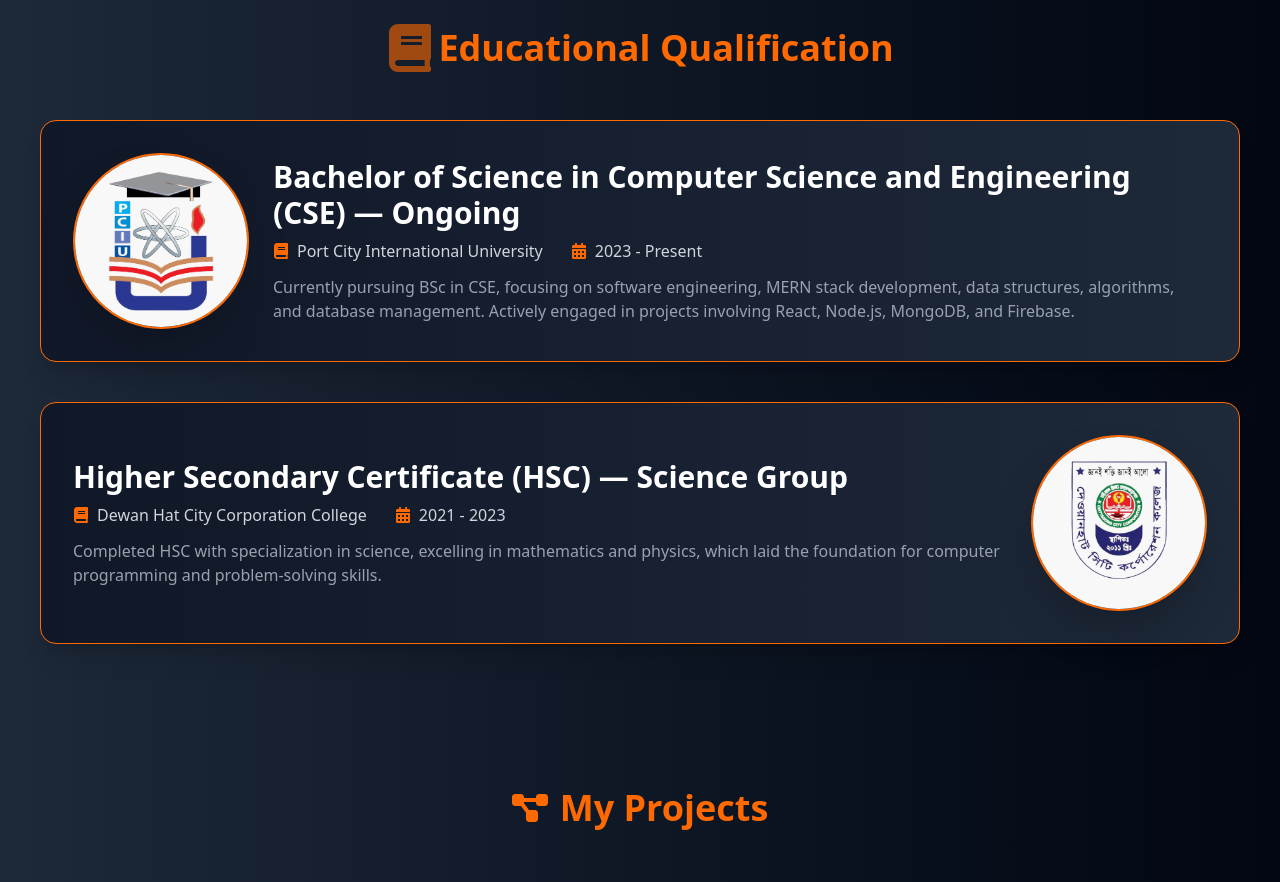
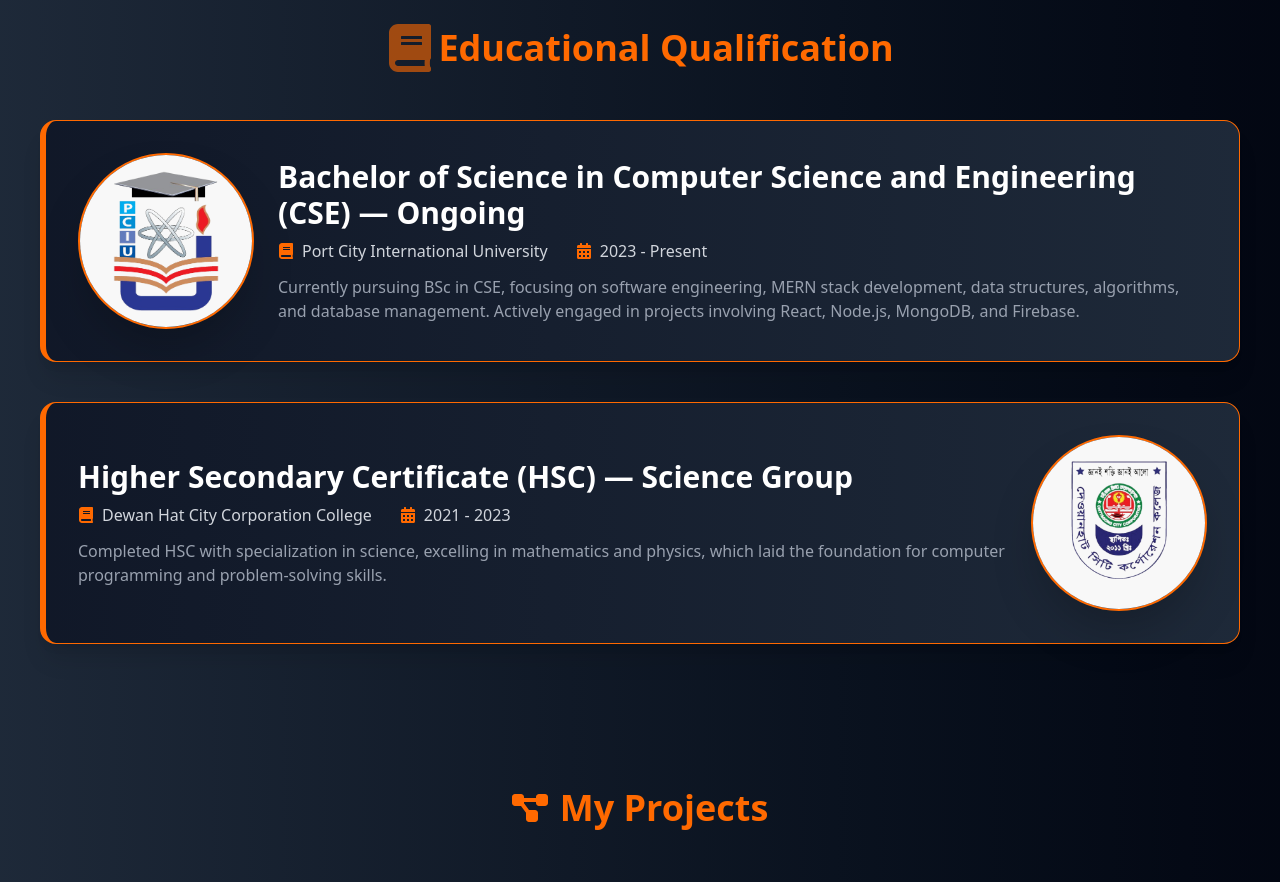
Before and after one commit to SDNATH-Git/my-portfolio, a React (Vite) app: page / in a window 1280 px wide. Shown: the part 2460-3342 px from the top of the page. Built offline with nearby package versions, Linux system fonts and the light colour scheme.

Commit message:
added a edu

```diff
--- a/src/Pages/Education.jsx
+++ b/src/Pages/Education.jsx
@@ -56,7 +56,7 @@ const Education = () => {
                         whileInView="visible"
                         viewport={{ once: true, amount: 0.3 }}
                         variants={cardVariants}
-                        className={`bg-gradient-to-r from-gray-900 to-gray-800 rounded-2xl shadow-xl hover:shadow-2xl transition-shadow duration-300 flex flex-col md:flex-row items-center gap-6 p-8 border border-orange-500 ${edu.logoPosition === "right"
+                        className={`bg-gradient-to-r from-gray-900 to-gray-800 rounded-2xl shadow-xl hover:shadow-2xl transition-shadow duration-300 flex flex-col md:flex-row items-center gap-6 p-8 border-l-6 border-orange-500 border border-orange-500 ${edu.logoPosition === "right"
                             ? "md:flex-row"
                             : "md:flex-row-reverse"
                             }`}
```
